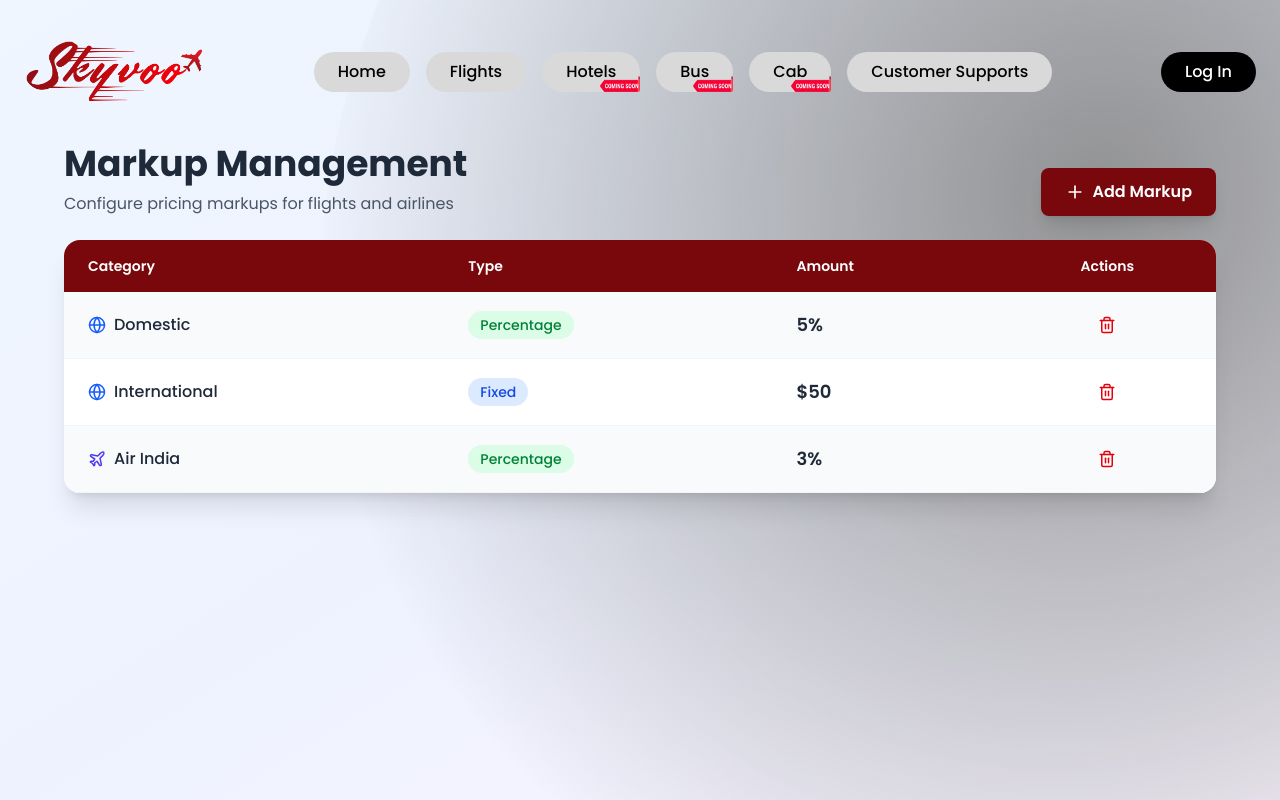
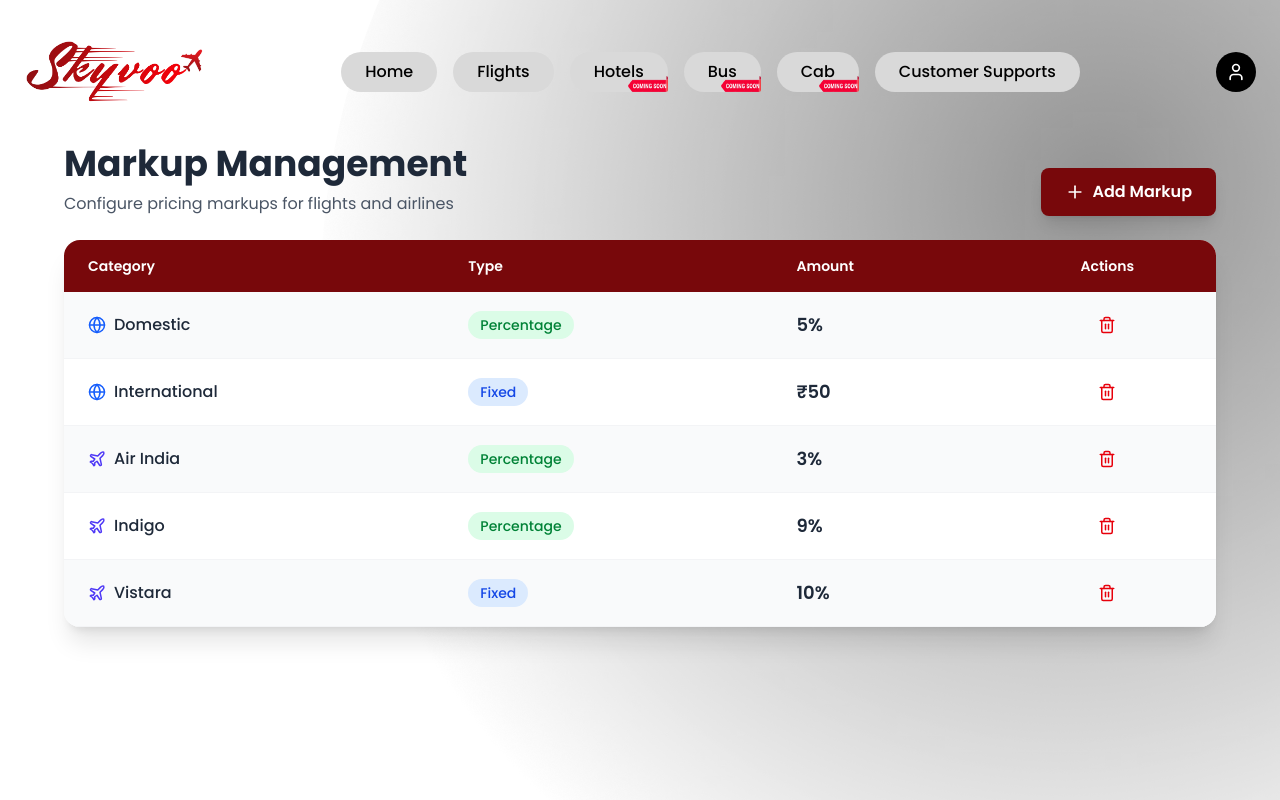
Before and after one commit to esmartadarsh/skyvoo, a React (Vite) app: page /mark-up in a window 1280 px wide. Shown: the top 800 px of the page. Built offline with nearby package versions, Linux system fonts and the light colour scheme.

Commit message:
mark up and other page improvments

```diff
--- a/src/components/common/Modals/FlightPriceDetailsModal.jsx
+++ b/src/components/common/Modals/FlightPriceDetailsModal.jsx
@@ -2,7 +2,7 @@ import React from "react";
 import AirlineLogo from '@/assets/imgs/airlinelogo.webp'
 import Tick from '@/assets/vectors/Tick.svg'
 import Dash from '@/assets/vectors/Dash.svg'
-import Insuarance from '@/assets/vectors/Insuarance.svg'
+import Insurance from '@/assets/vectors/Insurance.svg'
 import { useNavigate } from 'react-router-dom';
 
 import { Splide, SplideSlide } from '@splidejs/react-splide';
@@ -66,6 +66,32 @@ export default function FlightPriceDetailsModal({ onClose }) {
             seatsMeals: ["Free Seats", "Chargeable Meals"],
             buttons: ["LOCK PRICE", "BOOK NOW"],
         },
+        {
+            title: "EXTRA 6E",
+            price: "₹ 5,360",
+            oldPrice: "₹ 5,560",
+            type: "Per adult",
+            baggage: ["7 kgs Cabin Baggage", "15 kgs Check-in Baggage"],
+            flexibility: [
+                "Lower Cancellation fee start at ₹ 2,330 (up to 24 hours before departure)",
+                "Free Date Change fee start at ₹ 1,330 up to 3hrs before departure",
+            ],
+            seatsMeals: ["Free Seats", "Chargeable Meals"],
+            buttons: ["LOCK PRICE", "BOOK NOW"],
+        },
+        {
+            title: "EXTRA 7E",
+            price: "₹ 5,370",
+            oldPrice: "₹ 5,570",
+            type: "Per adult",
+            baggage: ["7 kgs Cabin Baggage", "15 kgs Check-in Baggage"],
+            flexibility: [
+                "Lower Cancellation fee start at ₹ 2,330 (up to 24 hours before departure)",
+                "Free Date Change fee start at ₹ 1,330 up to 3hrs before departure",
+            ],
+            seatsMeals: ["Free Seats", "Chargeable Meals"],
+            buttons: ["LOCK PRICE", "BOOK NOW"],
+        },
     ];
 
     return (
@@ -109,7 +135,8 @@ export default function FlightPriceDetailsModal({ onClose }) {
                 <div className="my-8">
                     <Splide
                         options={{
-                            type: "loop",
+                            type: "slide",
+                            rewind: false,
                             perPage: 3,
                             perMove: 1,
                             gap: "1rem",
@@ -197,7 +224,7 @@ export default function FlightPriceDetailsModal({ onClose }) {
                                                         boxShadow: "2px 4px 4px rgba(0, 0, 0, 0.10)",
                                                     }}
                                                 >
-                                                    <img src={Insuarance} alt="insurance" />
+                                                    <img src={Insurance} alt="insurance" />
                                                     <p className="text-sm">{card.insurance}</p>
                                                 </div>
                                             )}
--- a/src/components/flight/Filters.jsx
+++ b/src/components/flight/Filters.jsx
@@ -86,11 +86,18 @@ function Filters() {
         const rect = sliderRef.current.getBoundingClientRect();
         const clickX = clientX - rect.left;
         const percentage = Math.max(0, Math.min(1, clickX / rect.width));
-        const newValue = Math.round(minValue + (maxValue - minValue) * percentage);
+        let newValue = minValue + (maxValue - minValue) * percentage;
+
+        // ✅ Snap to nearest ₹100 increment
+        newValue = Math.round(newValue / 100) * 100;
+
+        // ✅ Clamp within bounds
+        newValue = Math.max(minValue, Math.min(newValue, maxValue));
 
         setPrevValue(value);
         setValue(newValue);
     };
+
 
     const handleMouseDown = (e) => {
         setIsDragging(true);
@@ -101,7 +108,10 @@ function Filters() {
         if (isDragging) updateValue(e.clientX);
     };
 
-    const handleMouseUp = () => setIsDragging(false);
+    const handleMouseUp = () => {
+        setIsDragging(false);
+        setValue((prev) => Math.round(prev / 100) * 100);
+    };
 
     const scrollToTop = () => {
         window.scrollTo({ top: 0, behavior: 'smooth' });
--- a/src/components/layout/Header.jsx
+++ b/src/components/layout/Header.jsx
@@ -20,7 +20,7 @@ const Header = ({ onOpen }) => {
     ];
 
     // Temporary: assume user is logged in
-    const isLoggedIn = false;
+    const isLoggedIn = true;
 
     return (
         <header className="relative z-999">
--- a/src/pages/ComplaintRegister.jsx
+++ b/src/pages/ComplaintRegister.jsx
@@ -56,7 +56,19 @@ function ComplaintRegister() {
         },
         {
             id: 'CMP005',
-            passengerName: 'David Lee',
+            passengerName: 'Sarah Five',
+            flightNumber: 'AI789',
+            date: '2024-11-10',
+            category: 'Refund',
+            subject: 'Pending Refund for Cancelled Flight',
+            description: 'Flight was cancelled but refund has not been processed after 15 days.',
+            status: 'In Progress',
+            priority: 'High',
+            assignedTo: 'Sarah Johnson'
+        },
+        {
+            id: 'CMP006',
+            passengerName: 'David Six',
             flightNumber: 'AI321',
             date: '2024-11-11',
             category: 'In-Flight',
@@ -65,13 +77,50 @@ function ComplaintRegister() {
             status: 'Closed',
             priority: 'Low',
             assignedTo: 'Mike Chen'
-        }
+        },
+        {
+            id: 'CMP007',
+            passengerName: 'Donson Seven',
+            flightNumber: 'AI321',
+            date: '2024-11-11',
+            category: 'In-Flight',
+            subject: 'Broken Entertainment System',
+            description: 'In-flight entertainment system was not working throughout the 5-hour flight.',
+            status: 'Closed',
+            priority: 'Low',
+            assignedTo: 'Mike Chen'
+        },
+        {
+            id: 'CMP008',
+            passengerName: 'Lewid Eight',
+            flightNumber: 'AI321',
+            date: '2024-11-11',
+            category: 'In-Flight',
+            subject: 'Broken Entertainment System',
+            description: 'In-flight entertainment system was not working throughout the 5-hour flight.',
+            status: 'Closed',
+            priority: 'Low',
+            assignedTo: 'Mike Chen'
+        },
+        {
+            id: 'CMP005',
+            passengerName: 'AirIndia Lee',
+            flightNumber: 'AI321',
+            date: '2024-11-11',
+            category: 'In-Flight',
+            subject: 'Broken Entertainment System',
+            description: 'In-flight entertainment system was not working throughout the 5-hour flight.',
+            status: 'Closed',
+            priority: 'Low',
+            assignedTo: 'Mike Chen'
+        },
     ])
 
     const [selectedComplaint, setSelectedComplaint] = useState(null)
     const [filterStatus, setFilterStatus] = useState('All')
     const [searchTerm, setSearchTerm] = useState('')
     const [showRegisterForm, setShowRegisterForm] = useState(false)
+
     const [newComplaint, setNewComplaint] = useState({
         passengerName: '',
         flightNumber: '',
--- a/src/pages/MarkUp.jsx
+++ b/src/pages/MarkUp.jsx
@@ -3,20 +3,6 @@ import { Plus, X, Plane, Globe, Trash2, Edit2 } from 'lucide-react';
 import Select, { components } from 'react-select';
 import Header from '@/components/layout/Header';
 import GrayFadedBg from '@/assets/imgs/grayfadedbg.webp'
-
-function MarkUp() {
-    const [markups, setMarkups] = useState([
-        { id: 1, category: 'Domestic', type: 'Percentage', amount: '5%' },
-        { id: 2, category: 'International', type: 'Fixed', amount: '$50' },
-        { id: 3, category: 'Air India', type: 'Percentage', amount: '3%' }
-    ]);
-
-    const [isModalOpen, setIsModalOpen] = useState(false);
-    const [markupType, setMarkupType] = useState('location');
-    const [locationType, setLocationType] = useState('domestic');
-    const [selectedAirline, setSelectedAirline] = useState(null);
-    const [valueType, setValueType] = useState('percentage');
-    const [amount, setAmount] = useState('');
 
 const airlineOptions = [
     { value: 'Aer Lingus', label: 'Aer Lingus' },
@@ -96,6 +82,23 @@ function MarkUp() {
     { value: 'Wizz Air', label: 'Wizz Air' }
 ];
 
+function MarkUp() {
+
+    const [markups, setMarkups] = useState([
+        { id: 1, category: 'Domestic', type: 'Percentage', amount: '5%' },
+        { id: 2, category: 'International', type: 'Fixed', amount: '₹50' },
+        { id: 3, category: 'Air India', type: 'Percentage', amount: '3%' },
+        { id: 4, category: 'Indigo', type: 'Percentage', amount: '9%' },
+        { id: 5, category: 'Vistara', type: 'Fixed', amount: '10%' }
+    ]);
+
+    const [isModalOpen, setIsModalOpen] = useState(false);
+    const [markupType, setMarkupType] = useState('location');
+    const [locationType, setLocationType] = useState('domestic');
+    const [selectedAirline, setSelectedAirline] = useState(null);
+    const [valueType, setValueType] = useState('percentage');
+    const [amount, setAmount] = useState('');
+
     const handleAddMarkup = () => {
         if (!amount) return;
 
@@ -171,7 +174,7 @@ function MarkUp() {
     };
 
     return (
-        <div className="min-h-screen bg-gradient-to-br from-blue-50 via-indigo-50 to-purple-50">
+        <div className="min-h-screen">
 
             <div className="relative bg-cover bg-center">
                 <img
@@ -276,6 +279,7 @@ function MarkUp() {
                         </table>
                     </div>
                 </div>
+
             </div>
 
             {/* Modal */}
--- a/src/pages/Profile.jsx
+++ b/src/pages/Profile.jsx
@@ -1,5 +1,5 @@
 import React, { useState, useCallback } from 'react';
-import { User, Mail, Phone, MapPin, Calendar, CreditCard, Plane, Award, Globe, Bell, Shield, Settings, Codesandbox, BookCheck, LogOut, Edit2, Save, X, ChevronRight, ReceiptIndianRupee } from 'lucide-react';
+import { User, Mail, Phone, MapPin, Calendar, CreditCard, Plane, Award, Globe, ClipboardList, Bell, Shield, Settings, Codesandbox, UserCheck, BookCheck, LogOut, Edit2, Save, X, ChevronRight, ReceiptIndianRupee } from 'lucide-react';
 import Header from '@/components/layout/Header';
 import Cropper from 'react-easy-crop';
 import getCroppedImg from '@/utils/getCroppedImg.jsx';
@@ -380,8 +380,18 @@ function Profile() {
                                             onClick={() => navigate('/complaint-register')}
                                             className={`group w-full flex items-center justify-between px-4 py-3 rounded-xl transition-all duration-300 text-gray-400 hover:bg-white/5 hover:text-black`}>
                                             <div className="flex items-center space-x-3">
-                                                <Codesandbox className="w-5 h-5" />
+                                                <UserCheck className="w-5 h-5" />
                                                 <span className="font-medium">Complaint Register</span>
+                                            </div>
+                                            <ChevronRight className="w-4 h-4 group-hover:translate-x-1 transition-transform" />
+                                        </button>
+
+                                        <button
+                                            onClick={() => navigate('/statement')}
+                                            className={`group w-full flex items-center justify-between px-4 py-3 rounded-xl transition-all duration-300 text-gray-400 hover:bg-white/5 hover:text-black`}>
+                                            <div className="flex items-center space-x-3">
+                                                <ClipboardList className="w-5 h-5" />
+                                                <span className="font-medium">Statement</span>
                                             </div>
                                             <ChevronRight className="w-4 h-4 group-hover:translate-x-1 transition-transform" />
                                         </button>
```
Also changed, not shown: src/assets/vectors/Insurance.svg (renamed from src/assets/vectors/Insuarance.svg). Lines whose indentation alone changed are shown as unchanged.
